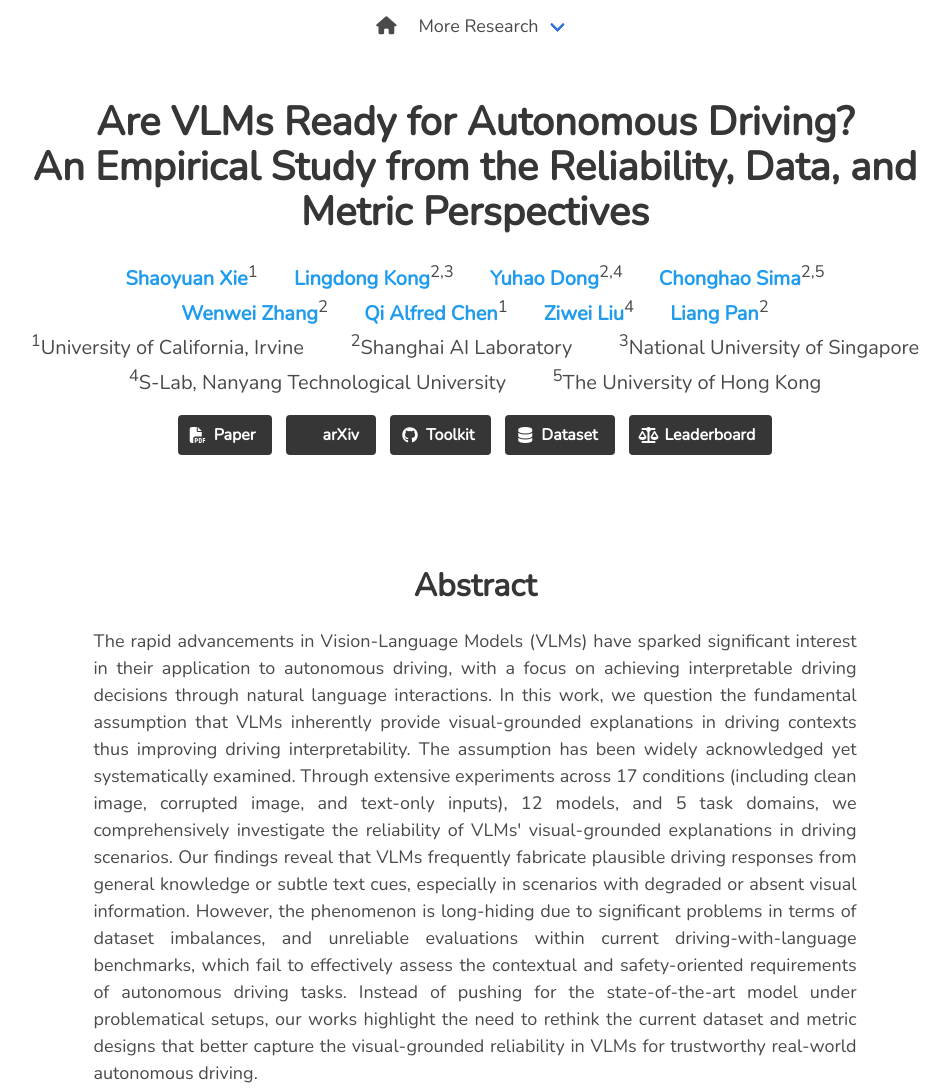
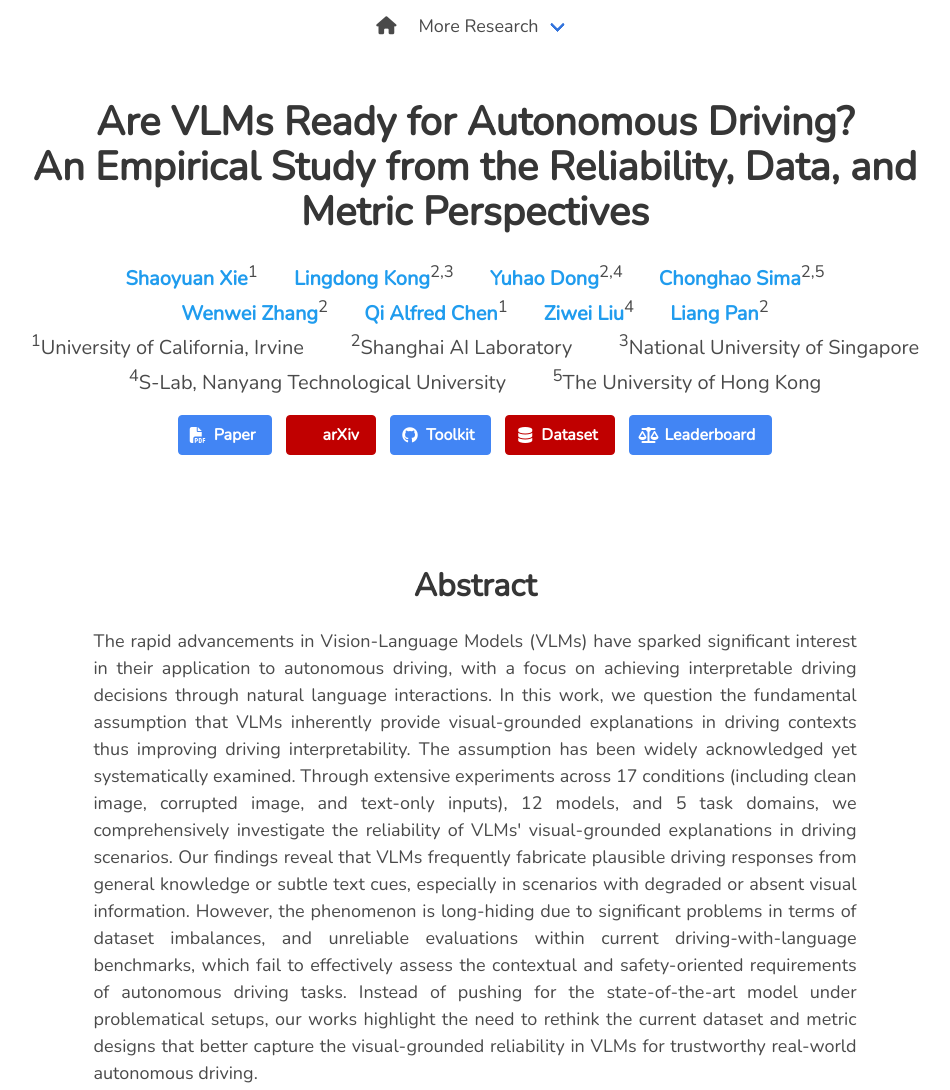
Before and after one commit to drive-bench/drive-bench.github.io, a plain HTML site: page index.html in a window 1280 px wide. Shown: the top 1090 px of the page, without its empty margins (165-1115 px from the left). Drawn offline with nearby package versions, Linux system fonts and the light colour scheme; some icons are missing.

Commit message:
Add files via upload

```diff
--- a/index.html
+++ b/index.html
@@ -121,6 +121,7 @@
             <span class="author-block">
               <a href="https://liuziwei7.github.io/" target="_blank">
                 <b>Ziwei Liu</b></a><sup>4</sup>&nbsp;&nbsp;&nbsp;&nbsp;&nbsp;&nbsp;
+            </span>
             <span class="author-block">
               <a href="https://scholar.google.com/citations?user=lSDISOcAAAAJ&hl=en" target="_blank">
                 <b>Liang Pan</b></a><sup>2</sup>
@@ -159,15 +160,18 @@
               <!-- PDF Link. -->
               <span class="link-block">
                 <a href="" target="_blank"
-                   class="external-link button is-dark">
+                   class="external-link button is-dark"
+                   style="background-color: rgb(66, 133, 244); color: white; border-color: rgb(66, 133, 244);">
                   <span class="icon"><i class="fas fa-file-pdf"></i></span>
                   <span><b>Paper</b></span>
                 </a>
               </span>
+
               &nbsp;
               <span class="link-block">
                 <a href="" target="_blank"
-                   class="external-link button is-dark">
+                   class="external-link button is-dark"
+                   style="background-color: rgb(192, 0, 0); color: white; border-color: rgb(192, 0, 0);">
                   <span class="icon"><i class="ai ai-arxiv"></i></span>
                   <span><b>arXiv</b></span>
                 </a>
@@ -176,7 +180,8 @@
               <!-- Code Link. -->
               <span class="link-block">
                 <a href="https://github.com/drive-bench/toolkit" target="_blank"
-                   class="external-link button is-dark">
+                   class="external-link button is-dark"
+                   style="background-color: rgb(66, 133, 244); color: white; border-color: rgb(66, 133, 244);">
                   <span class="icon"><i class="fab fa-github"></i></span>
                   <span><b>Toolkit</b></span>
                   </a>
@@ -185,7 +190,8 @@
               <!-- Dataset Link. -->
               <span class="link-block">
                 <a href="https://huggingface.co/datasets/drive-bench/arena" target="_blank"
-                   class="external-link button is-dark">
+                   class="external-link button is-dark"
+                   style="background-color: rgb(192, 0, 0); color: white; border-color: rgb(192, 0, 0);">
                   <span class="icon"><i class="fa fa-database" aria-hidden="true"></i></span>
                   <span><b>Dataset</b></span>
                   </a>
@@ -194,7 +200,8 @@
               <!-- Leaderboard Link. -->
               <span class="link-block">
                 <a href="" target="_blank"
-                   class="external-link button is-dark">
+                   class="external-link button is-dark"
+                   style="background-color: rgb(66, 133, 244); color: white; border-color: rgb(66, 133, 244);">
                   <span class="icon"><i class="fa fa-balance-scale" aria-hidden="true"></i></span>
                   <span><b>Leaderboard</b></span>
                   </a>
@@ -255,7 +262,7 @@
 <div class="columns is-centered has-text-centered">
   <div class="column is-four-fifths">
     <h2 class="title is-3">
-      <span class="icon"><i class="fas fa-bus"></i></span>&thinsp;&thinsp;DriveBench: Driving with VLMs
+      <span class="icon"><i class="fas fa-bus"></i></span>&thinsp;&thinsp;<span style="color: rgb(66, 133, 244);">Drive</span><span style="color: rgb(192, 0, 0);">Bench</span>: Driving with VLMs
     </h2>
     <div class="pipeline" style="display: flex; justify-content: center; align-items: center; flex-direction: column;">
       <img src="static/figures/bench.png" style="width:80%"
```
